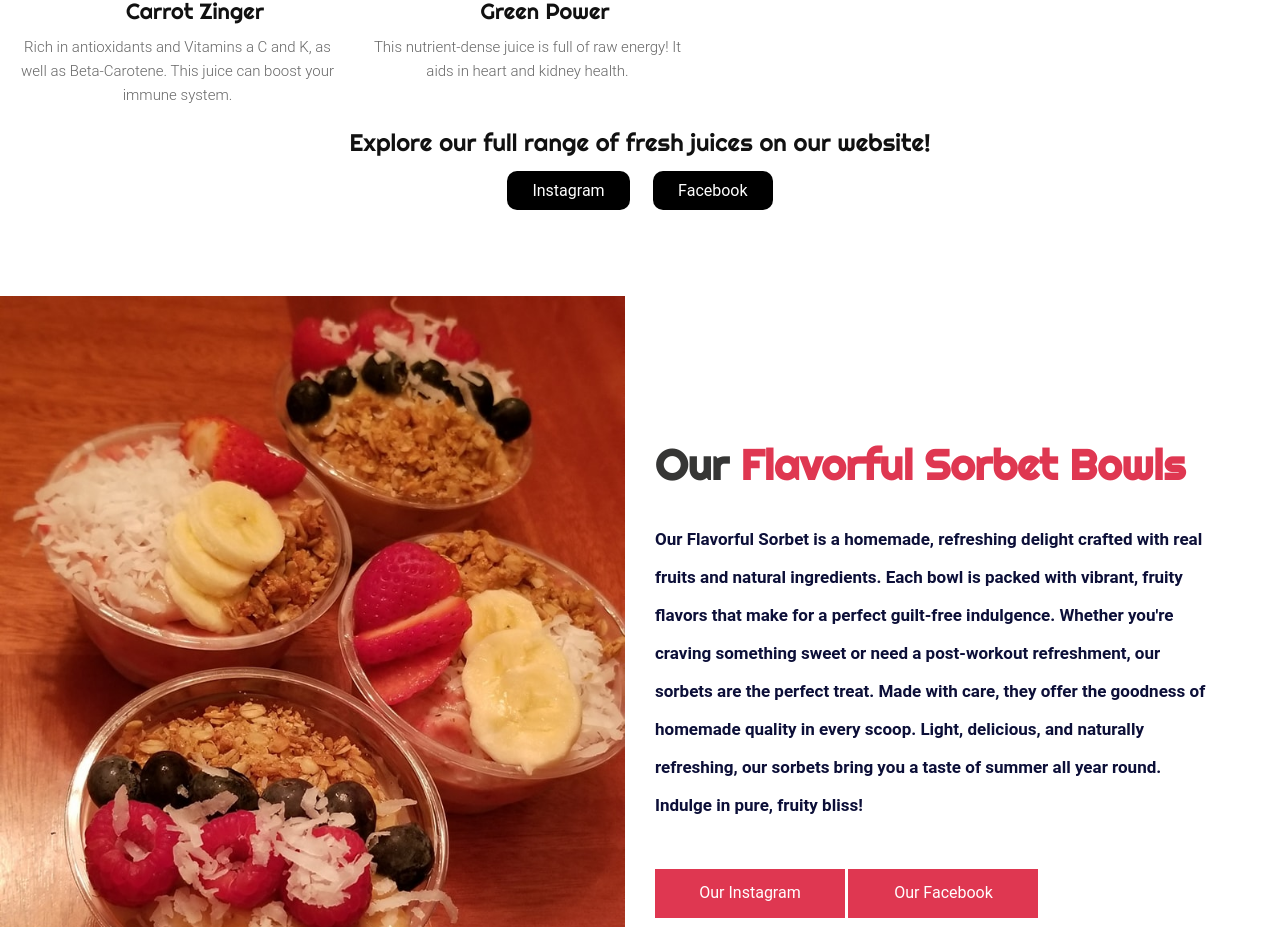
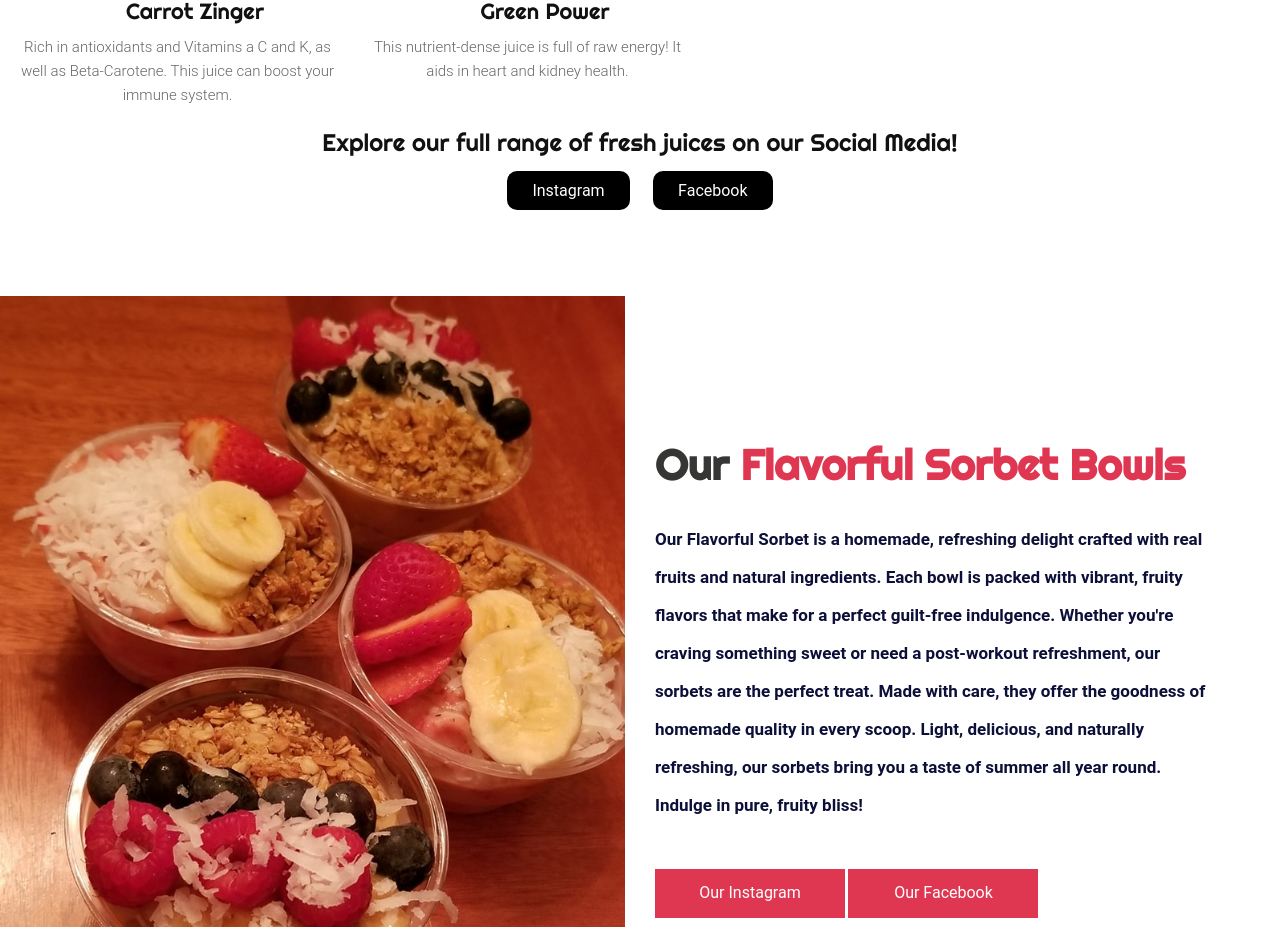
Before and after one commit to 0LynxNet/Frugally-Bougie, a plain HTML site: page index.html in a window 1280 px wide. Shown: the part 2516-3443 px from the top of the page. Drawn offline with nearby package versions, Linux system fonts and the light colour scheme.

Commit message:
Updated website files

```diff
--- a/index.html
+++ b/index.html
@@ -163,7 +163,7 @@
       </div>
    </div>
    <div class="bottom-menu-text">
-      <h1>Explore our full range of fresh juices on our website!</h1>
+      <h1>Explore our full range of fresh juices on our Social Media!</h1>
       <a href="https://www.instagram.com/frugallybougie/">Instagram</a>
       <a href="https://www.facebook.com/FrugallyBougie">Facebook</a>
    </div>
```
